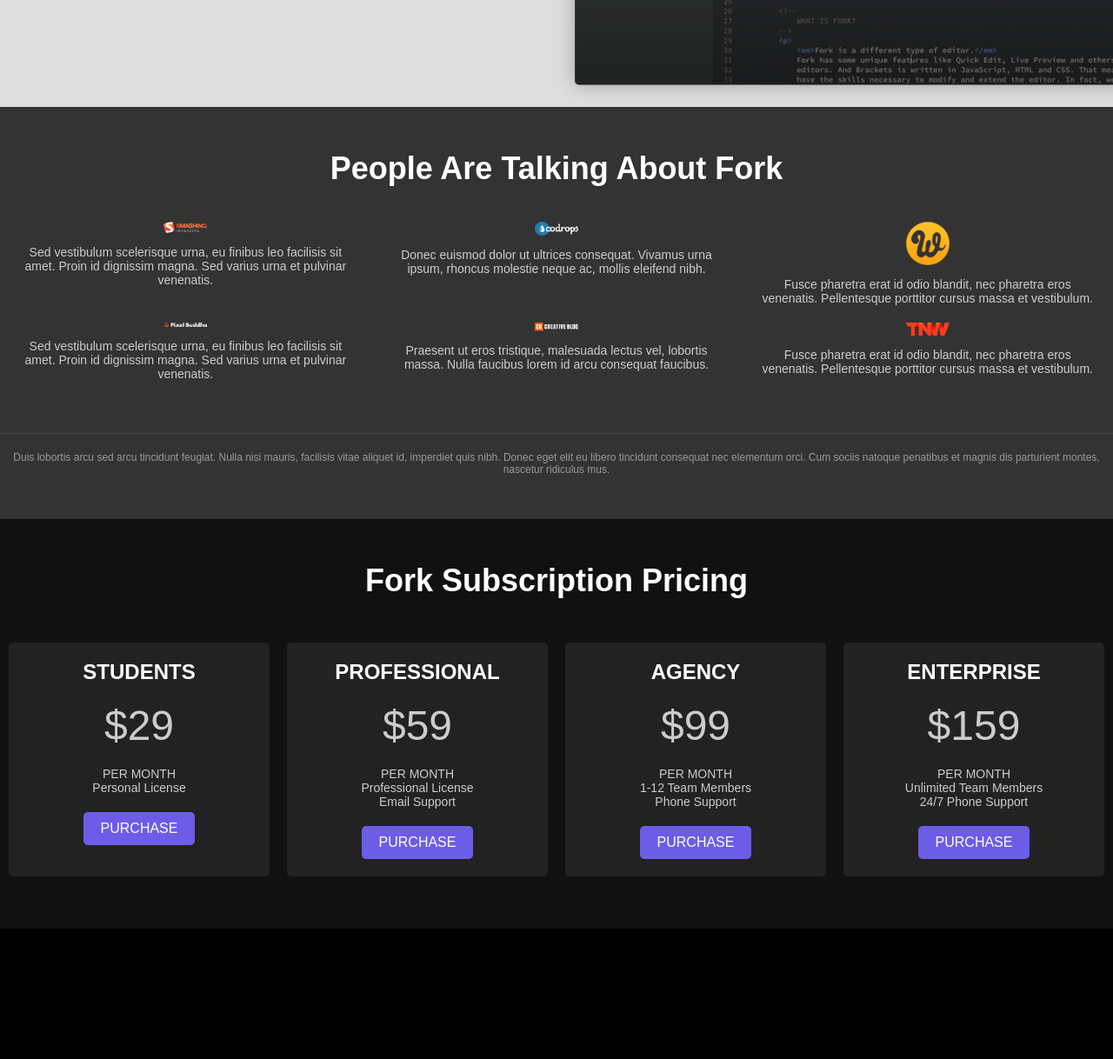
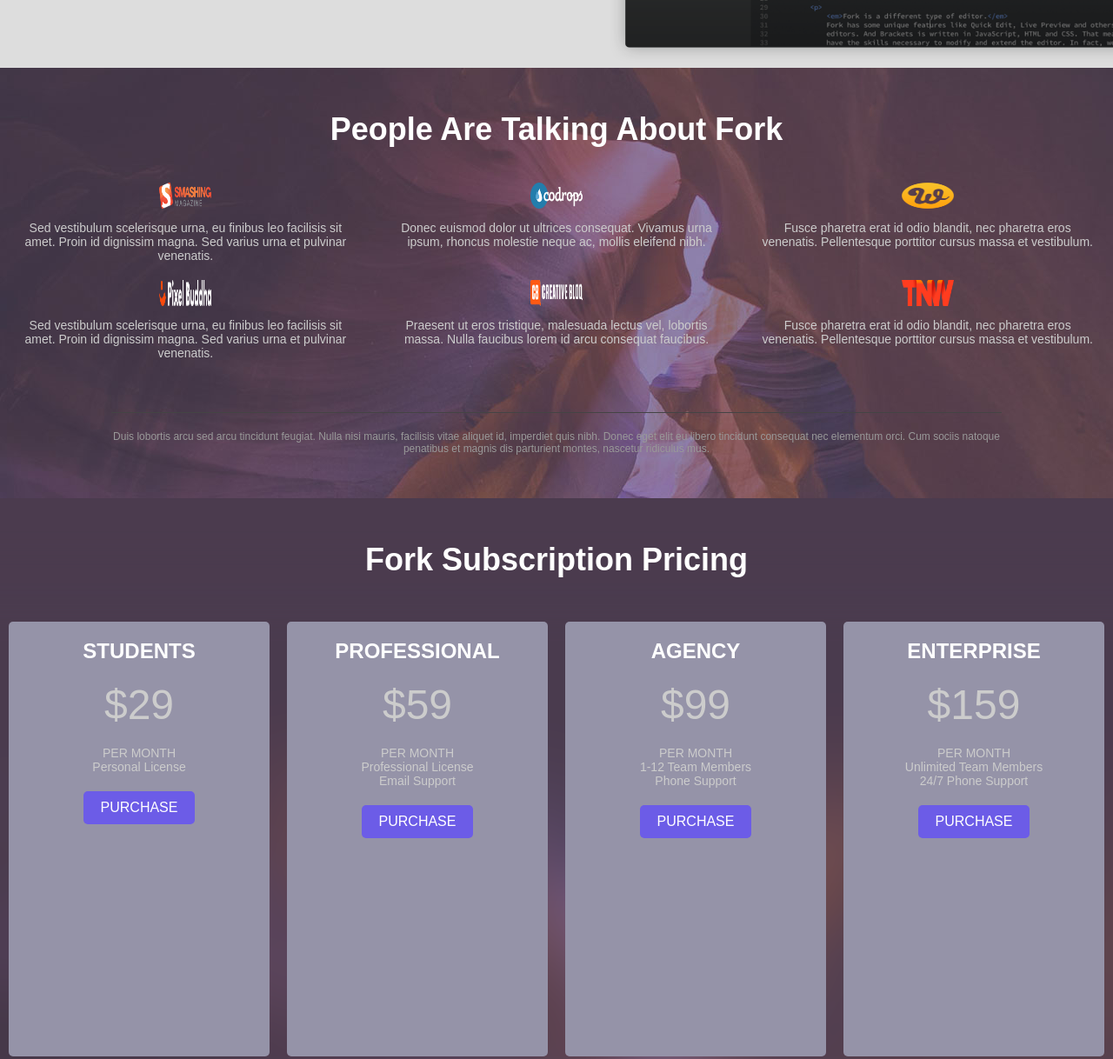
Before and after one commit to Nubar5/TechnestWebPrj1, a plain HTML site: page index.html in a window 1280 px wide. Shown: the part 1720-2938 px from the top of the page at 87% size. Before the commit the page ends 2788 px from the top, so only its background shows below. Drawn offline with Linux system fonts and the light colour scheme.

Commit message:
background fix

```diff
--- a/index.html
+++ b/index.html
@@ -108,7 +108,7 @@
 
         </section>
         <section class="testimonials">
-            <div class="container">
+            <div class="box">
                 <h2>People Are Talking About Fork</h2>
                 <div class="testimonial-items">
                     <div class="testimonial-item">
@@ -156,28 +156,36 @@
                 <h2>Fork Subscription Pricing</h2>
                 <div class="pricing-items">
                     <div class="pricing-item">
-                        <h3>STUDENTS</h3>
+                        <div class="type">
+                            <h3>STUDENTS</h3>
+                        </div>
                         <p class="price">$29</p>
                         <p>PER MONTH</p>
                         <p>Personal License</p>
                         <button class="purchase-btn">PURCHASE</button>
                     </div>
                     <div class="pricing-item">
-                        <h3>PROFESSIONAL</h3>
+                        <div class="type">
+                            <h3>PROFESSIONAL</h3>
+                        </div>
                         <p class="price">$59</p>
                         <p>PER MONTH</p>
                         <p>Professional License<br>Email Support</p>
                         <button class="purchase-btn">PURCHASE</button>
                     </div>
                     <div class="pricing-item">
-                        <h3>AGENCY</h3>
+                        <div class="type">
+                            <h3>AGENCY</h3>
+                        </div>
                         <p class="price">$99</p>
                         <p>PER MONTH</p>
                         <p>1-12 Team Members<br>Phone Support</p>
                         <button class="purchase-btn">PURCHASE</button>
                     </div>
                     <div class="pricing-item">
-                        <h3>ENTERPRISE</h3>
+                        <div class="type">
+                            <h3>ENTERPRISE</h3>
+                        </div>
                         <p class="price">$159</p>
                         <p>PER MONTH</p>
                         <p>Unlimited Team Members<br>24/7 Phone Support</p>
--- a/style.css
+++ b/style.css
@@ -60,6 +60,7 @@ nav ul {
     bottom: 0%;
     left: 35%;
     z-index: 2;
+
     button {
 
         border: none;
@@ -146,11 +147,14 @@ nav ul {
     color: #111;
 
 }
-.social-stats .number{
-   padding: 3px;
 
-    border:1px solid rgb(84, 83, 83); ;
+.social-stats .number {
+    padding: 3px;
+
+    border: 1px solid rgb(84, 83, 83);
+    ;
 }
+
 .buttons {
     display: flex;
     gap: 10px;
@@ -174,23 +178,29 @@ nav ul {
 .text {
     margin-right: 5px;
     padding-right: 5px;
-    border-right :0.5px solid #333;
+    border-right: 0.5px solid #333;
 }
 
 .count {
     font-weight: bold;
     color: #555;
 }
+
 .service {
     display: flex;
     flex-direction: row;
     justify-content: space-between;
     align-items: flex-start;
     background-color: #ddd;
+
 }
 
 .left {
+
+    top: 40%;
     max-width: 50vw;
+    margin-left: 60px;
+    margin-top: 60px;
 }
 
 .feature-item {
@@ -243,13 +253,19 @@ nav ul {
 
 
 
-/* Testimonials Section */
+/* Testimonials  */
 .testimonials {
+    background-image: url(img/testmonials-bg\ 1.png);
     background-color: #333;
     color: #fff;
     padding: 50px 0;
 }
-
+.box{
+    display: flex;
+    flex-direction: column;
+    align-items: center;
+    justify-content: center;
+}
 .testimonials h2 {
     text-align: center;
     font-size: 36px;
@@ -269,7 +285,8 @@ nav ul {
 }
 
 .testimonial-item img {
-    width: 50px;
+    width: 60px;
+    height: 30px;
     margin-bottom: 10px;
 }
 
@@ -280,6 +297,7 @@ nav ul {
 }
 
 .footer-note {
+    max-width: 80%;
     text-align: center;
     font-size: 12px;
     color: #999;
@@ -290,6 +308,7 @@ nav ul {
 
 /* Pricing Section */
 .pricing {
+    background-image: url('img/bg.png');
     background-color: #111;
     color: #fff;
     padding: 50px 0;
@@ -299,6 +318,7 @@ nav ul {
     text-align: center;
     font-size: 36px;
     margin-bottom: 40px;
+
 }
 
 .pricing-items {
@@ -308,18 +328,35 @@ nav ul {
 }
 
 .pricing-item {
-    background-color: #222;
+    background-color: #9593a8;
     padding: 20px;
     border-radius: 5px;
     text-align: center;
     flex: 1 1 20%;
     margin: 10px;
     min-width: 200px;
+    min-height: 460px;
 }
 
-.pricing-item h3 {
+.pricing-item:hover {
+    background-color: #6b6596;
+    padding: 20px;
+    border-radius: 5px;
+    text-align: center;
+    flex: 1 1 20%;
+    margin: 10px;
+    min-height: 560px;
+}
+
+.type {
+    background-color: #9593a8;
+    width: 100%;
+}
+
+.type h3 {
     font-size: 24px;
     margin-bottom: 10px;
+
 }
 
 .pricing-item .price {
```
Also changed, not shown: img/testmonials-bg 1.png (added).
